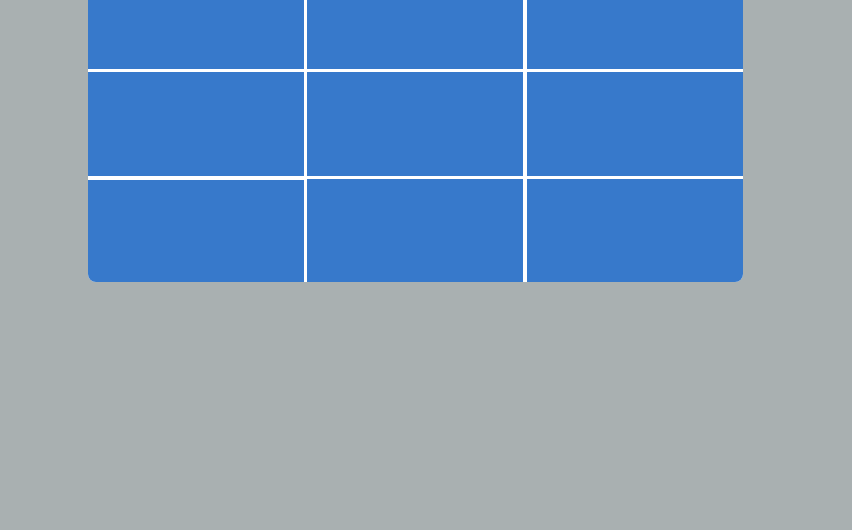
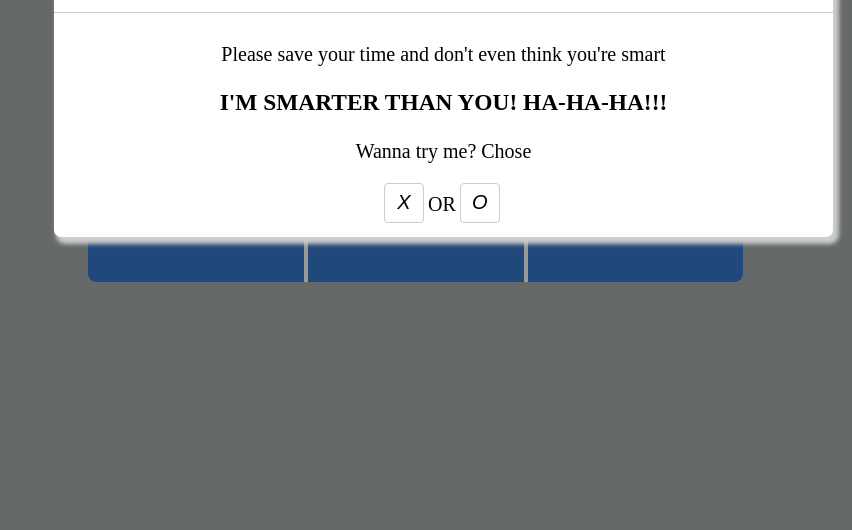
Before and after one commit to 33phuckhoa/caro-game, a plain HTML site: page index.html in a window 1280 px wide. Shown: the part 270-800 px from the top of the page, without its empty margins (428-1280 px from the left). Drawn offline with Linux system fonts and the light colour scheme.

Commit message:
Add first commit

```diff
--- a/index.css
+++ b/index.css
@@ -21,11 +21,87 @@ html {
     left: 219px;
 }
 
-.app__button {
+.app__button-3 {
+    top: 107px;
+    left: 1px;
     width: 216px;
     height: 104px;
+    position: absolute;
     border: none;
     background-color: #3779cb;
+    overflow: hidden;
+
+}
+.app__button-4 {
+    top: 107px;
+    left: 220.9px;
+    width: 216px;
+    height: 104px;
+    position: absolute;
+    border: none;
+    background-color: #3779cb;
+    overflow: hidden;
+
+}
+
+.app__button-5 {
+    top: 0px;
+    left: 1px;
+    width: 216px;
+    height: 104px;
+    position: absolute;
+    border: none;
+    background-color: #3779cb;
+    overflow: hidden;
+
+}
+
+.app__button-6 {
+    top: 0px;
+    left: 220.9px;
+    width: 216px;
+    height: 104px;
+    position: absolute;
+    border: none;
+    background-color: #3779cb;
+    overflow: hidden;
+
+}
+
+.app__button-7 {
+    bottom: -320px;
+    left: 1px;
+    width: 216px;
+    height: 104px;
+    position: absolute;
+    border: none;
+    background-color: #3779cb;
+    overflow: hidden;
+
+}
+
+.app__button-8 {
+    bottom: -320px;
+    left: 220.9px;
+    width: 216px;
+    height: 104px;
+    position: absolute;
+    border: none;
+    background-color: #3779cb;
+    overflow: hidden;
+
+}
+
+.app__button-0 {
+    top: 0px;
+    left: 0px;
+    width: 216px;
+    height: 104px;
+    position: absolute;
+    border: none;
+    background-color: #3779cb;
+    overflow: hidden;
+
 }
 
 .app__button-1 {
@@ -36,6 +112,8 @@ html {
     position: absolute;
     border: none;
     background-color: #3779cb;
+    overflow: hidden;
+
 }
 
 .app__button-2 {
@@ -46,10 +124,15 @@ html {
     top: 215px;
     border: none;
     background-color: #3779cb;
+    justify-content: center;
+    overflow: hidden;
 }
 
 .app__go {
     cursor: pointer;
+    font-size: 50px;
+    color: white;
+    font-style: italic;
 }
 /* Modal */
 
@@ -61,7 +144,6 @@ html {
     left: 0;
     top: 0;
     opacity: 0.4;
-    display: none;
 }
 
 .modal__main {
@@ -75,7 +157,6 @@ html {
     top: 215px;
     position: absolute;
     font-size: 20px;
-    display: none;
 }
 
 .modal__button {
@@ -119,3 +200,12 @@ html {
 .or {
     margin-top: 10px;
 }
+
+/* Variables */
+.close {
+    display: none !important;
+}
+
+.close1 {
+    display: none !important;
+}
--- a/index.html
+++ b/index.html
@@ -9,18 +9,17 @@
 </head>
 <body>
     <div class="app">
-        <div class="app__btn">
-            <button class="app__go app__button"></button>
-            <button class="app__go app__button"></button>
-            <button class="app__go app__button"></button>
-            <button class="app__go app__button"></button>
-            <button class="app__go app__button"></button>
-            <button class="app__go app__button"></button>
-            <button class="app__go app__button"></button>
+        <div class="app__btn"></button>
+            <button class="app__go app__button-8"></button>
+            <button class="app__go app__button-7"></button>
+            <button class="app__go app__button-6"></button>
+            <button class="app__go app__button-5"></button>
+            <button class="app__go app__button-4"></button>
+            <button class="app__go app__button-3"></button>
             <button class="app__go app__button-1"></button>
             <button class="app__go app__button-2"></button>
         </div>
-        <button class="app__go app__button"></button>
+        <button class="app__go app__button-0"></button>
     </div>
     <div class="modal">
     </div>
--- a/index.js
+++ b/index.js
@@ -0,0 +1,47 @@
+const button = document.getElementsByClassName('app__go')
+const select = document.getElementsByClassName('btn')
+const modal = document.querySelector('.modal__main')
+const slider = document.querySelector('.modal')
+
+for(var k = 0; k < select.length; k++) {
+    select[k].addEventListener('click', (e) => {
+        modal.classList.add('close')
+        slider.classList.add('close1')
+        player(e.target.innerHTML)
+    })
+}
+
+class Machine {
+    constructor(node, depth, a, b, minMaxLength, ) {
+        this.node = node
+        this.depth = depth
+        this.a = a
+        this.b = b
+        this.minMaxLength = minMaxLength
+    }
+
+    render() {
+        const random = Math.floor(Math.random() * this.node)
+        if(random !== this.node) {
+            if(button[random].innerHTML === '') {
+                button[random].innerHTML = 'X'
+            }
+        }
+    }
+
+}
+
+const player = (signal) => {
+    for(var i = 0; i < button.length; i++) {
+        let visited = i
+        button[i].addEventListener('click', (e) => {
+            if(e.target.innerHTML === "") {
+                console.log(signal)
+                e.target.innerHTML
+                new Machine(visited, 1).render()
+            }
+        })
+    }
+}
+
+player()
```
